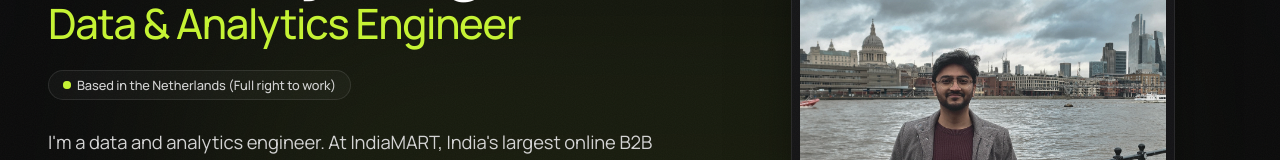
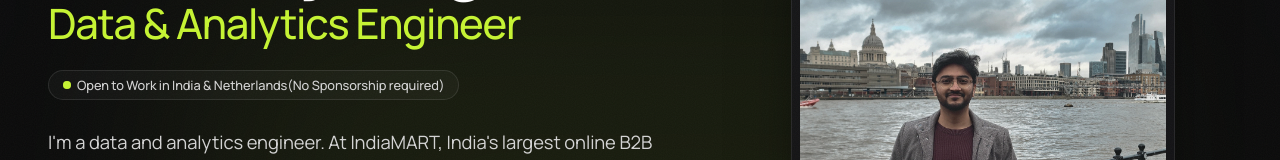
Before and after one commit to coderajyash/data-portfolio, a React (Vite) app: page / in a window 1280 px wide. Shown: the part 249-409 px from the top of the page. Built offline with nearby package versions, Linux system fonts and the light colour scheme.

Commit message:
Content update

```diff
--- a/src/constants/index.js
+++ b/src/constants/index.js
@@ -5,7 +5,7 @@
 export const PROFILE = {
   name: "Yash Raj Singh",
   role: "Data & Analytics Engineer",
-  availability: "Based in the Netherlands (Full right to work)",
+  availability: "Open to Work in India & Netherlands(No Sponsorship required)",
   github: "https://github.com/coderajyash",
   linkedin: "https://www.linkedin.com/in/yashrajsingh15",
   // Served from /public — replace the PDF there to update it.
```
